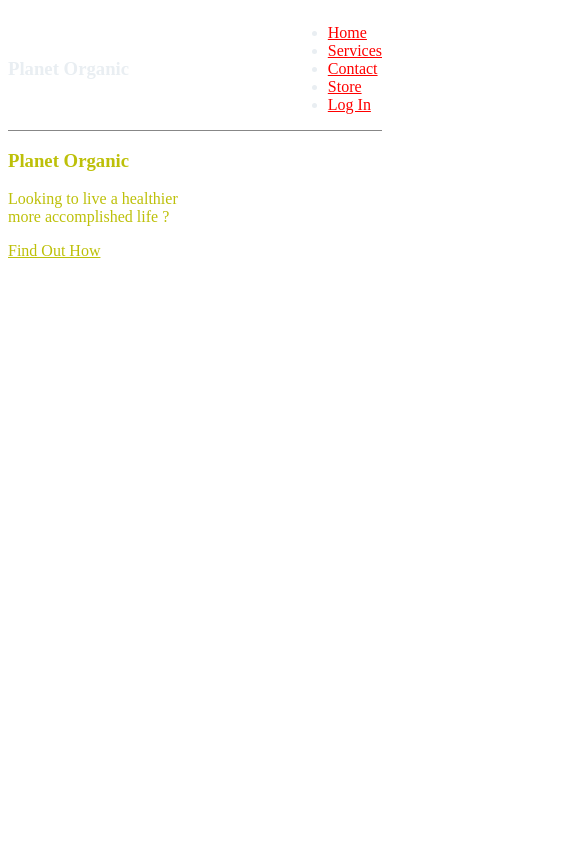
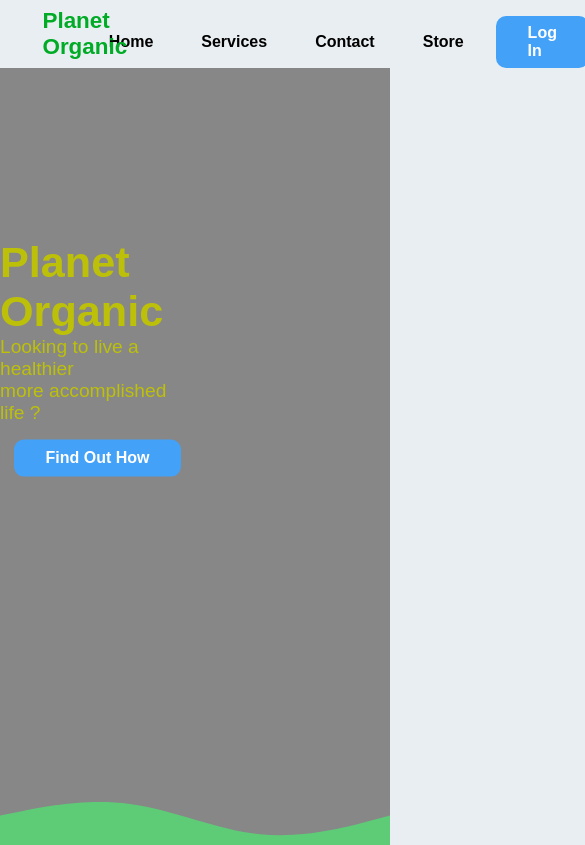
Before and after one commit to OliverSolomon/planet2Organic, a plain HTML site: page index.html in a window 390 px wide. Shown: the whole page, 585 px wide, since content can reach past the window. Drawn offline with Linux system fonts and the light colour scheme.

Commit message:
mobile view v1

```diff
--- a/index.html
+++ b/index.html
@@ -5,6 +5,9 @@
     <meta charset="UTF-8">
     <meta http-equiv="X-UA-Compatible" content="IE=edge">
     <meta name="viewport" content="width=device-width, initial-scale=1.0">
+    <link rel="preconnect" href="https://fonts.gstatic.com">
+    <link href="https://fonts.googleapis.com/css2?family=Noto+Serif&display=swap" rel="stylesheet">
+
 
     <link rel="stylesheet" href="./static/style.css">
     <title> Landing</title>
@@ -46,8 +49,21 @@
                     <a href="#cta"> Find Out How</a>
                 </div>
             </div>
-            <!-- <div class="right-landing">
+            <div class="right-landing">
+                <!-- &nbsp; -->
+            </div>
+        </div>
+        <div class="wave">
+            <div class="wave1">
+                <svg xmlns="http://www.w3.org/2000/svg" viewBox="0 0 1440 320"><path fill="#43F86B" fill-opacity="0.6" d="M0,160L80,181.3C160,203,320,245,480,229.3C640,213,800,139,960,117.3C1120,96,1280,128,1360,144L1440,160L1440,320L1360,320C1280,320,1120,320,960,320C800,320,640,320,480,320C320,320,160,320,80,320L0,320Z"></path></svg>
+
+            </div>
+            <!-- <div class="wave2">
+                <svg xmlns="http://www.w3.org/2000/svg" viewBox="0 0 1440 320"><path fill="#43F86B" fill-opacity="0.6" d="M0,160L80,181.3C160,203,320,245,480,229.3C640,213,800,139,960,117.3C1120,96,1280,128,1360,144L1440,160L1440,320L1360,320C1280,320,1120,320,960,320C800,320,640,320,480,320C320,320,160,320,80,320L0,320Z"></path></svg>
+
             </div> -->
+
+
         </div>
     </div>
 
--- a/static/style.css
+++ b/static/style.css
@@ -1,36 +1,150 @@
 *,
 body {
     box-sizing: border-box;
-    margin: none;
+    margin: 0;
+    padding: 0;
+    font-family: Arial, Helvetica, sans-serif;
 }
 
 body {
-    color: #E9EEF2;
+    background: #E9EEF2;
 }
 
 a {
+    color: inherit;
+    text-decoration: none;
+}
+
+li{
     list-style-type: none;
-    color: inherit;
 }
 
 header {
+    /* box-sizing: unset; */
     display: flex;
     justify-content: space-between;
     align-items: center;
     border-bottom: 1px solid #878787;
-    font-family: serif;
 }
 
+header .head{
+    transform: translateX(50%);
+    color: #00AB26;
+    font-size: 1.2rem;
+}
+
+nav{
+    height: 8vh;
+}
+
+nav ul{
+    display: flex;
+    justify-content: space-between;
+    align-items: center;
+}
+
+nav ul li {
+    margin: 1em .5em 1em .5em;
+    padding: .5em 1em .5em 1em;
+    font-family: Arial, Helvetica, sans-serif;
+    font-weight: 550;
+    /* border: 2px solid red; */
+}
+
+nav ul li:last-child {
+    /* border: 2px solid red; */
+    font-weight: 650;
+    color: #fff;
+    background: #43A1F8;
+    border-radius: 10px;
+    padding: .5em 2em .5em 2em;
+}
+
+
+/*
 nav ul li a {
     list-style: none;
     color: red;
+} */
+
+.main-container{
+    background: url(./images/landing.png) no-repeat right;
+    background-size: contain;
+    min-height: 92vh;
+    position: relative;
+    /* border: 2px solid red; */
+    display: flex;
+    flex-direction: column;
+    /* align-items: center; */
+    justify-content: space-between;
+    overflow: hidden;
 }
 
 
-.main-container{
-    background: url();
+.landing{
+    display: flex;
+    justify-content: space-between;
+    align-items: center;
+    /* justify-items: ; */
+    height: 40vh;
 }
+
+.left-landing, .right-landing{
+    width: 100%;
+    /* border: 2px solid red; */
+}
+
 
 .main-container .contentLanding{
     color: #BDC009;
+    /* font-family: 'Noto Serif', serif; */
+    font-family: serif;
+    display: flex;
+    flex-direction: column;
+    align-items: center;
+    transform: translateY(50%);
 }
+
+.main-container .contentLanding h3{
+    font-size: 3.5rem;
+}
+
+.main-container .contentLanding p{
+    font-size: 1.7rem;
+}
+
+.main-container .contentLanding a{
+    margin-top: 1em;
+    padding: .6em 2em .6em 2em;
+    background: #43A1F8;
+    color: #fff;
+    font-weight: 700;
+    border-radius: 10px;
+}
+
+.wave {
+    /* border: 2px solid red; */
+    transform: rotateY(180deg);
+    /* height: 10vh; */
+}
+
+.wave1{
+    transform: translateY(20%);
+}
+
+@media (max-width:862px) {
+    body{
+        /* background: red; */
+    }
+    .main-container .contentLanding h3{
+        font-size: 2.7rem;
+    }
+
+    .main-container .contentLanding p{
+        font-size: 1.2rem;
+    }
+
+    .main-container {
+        background: #878787;
+    }
+}
```
Also changed, not shown: static/images/landing.png (renamed from static/images/nutrition 1.png).
